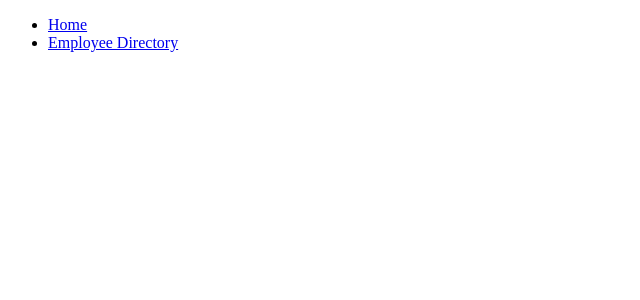
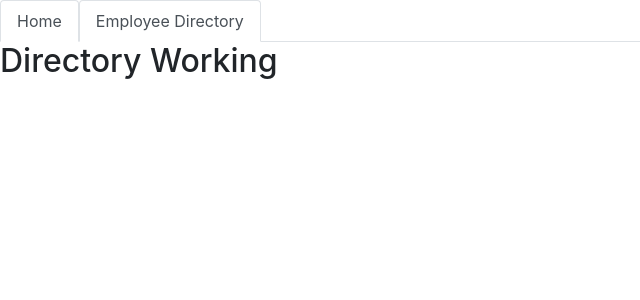
Before and after one commit to missjody/employeedirectory, a React (Create React App) app: page /Directory in a window 1280 px wide. Shown: the top 300 px of the page, without its empty margins (0-640 px from the left). Built offline with nearby package versions, Linux system fonts and the light colour scheme.

Commit message:
tabs working and look pretty

```diff
--- a/public/index.html
+++ b/public/index.html
@@ -1,14 +1,12 @@
 <!DOCTYPE html>
 <html lang="en">
+
 <head>
   <meta charset="utf-8" />
   <link rel="icon" href="%PUBLIC_URL%/favicon.ico" />
   <meta name="viewport" content="width=device-width, initial-scale=1" />
   <meta name="theme-color" content="#000000" />
-    <meta
-      name="description"
-      content="Web site created using create-react-app"
-    />
+  <meta name="description" content="Web site created using create-react-app" />
   <link rel="apple-touch-icon" href="%PUBLIC_URL%/logo192.png" />
   <!--
       manifest.json provides metadata used when your web app is installed on a
@@ -24,8 +22,10 @@
       work correctly both with client-side routing and a non-root public URL.
       Learn how to configure a non-root public URL by running `npm run build`.
     -->
+  <link rel="stylesheet" href="https://cdnjs.cloudflare.com/ajax/libs/twitter-bootstrap/4.0.0/css/bootstrap.min.css" />
   <title>React App</title>
 </head>
+
 <body>
   <noscript>You need to enable JavaScript to run this app.</noscript>
   <div id="root"></div>
@@ -40,4 +40,5 @@
       To create a production bundle, use `npm run build` or `yarn build`.
     -->
 </body>
+
 </html>
--- a/src/App.js
+++ b/src/App.js
@@ -1,9 +1,9 @@
 // possible option from activities 19 and 20 and review
-import React from 'react';
+import React from "react";
 import { BrowserRouter as Router, Route } from "react-router-dom";
 import NavTabs from "./components/NavTabs";
-// import Home from "./components/Home";
-// import Directory from "./components/Directory";
+import Home from "./components/pages/Home";
+import Directory from "./components/pages/Directory";
 
 import './App.css'; // is this needed here?
 
@@ -16,13 +16,11 @@ function App() {
         {/* NavTabs will always be loaded */}
         <NavTabs />
         {/* These will be rendered conditionally */}
-        {/* <Route exact path="/" component={Home} /> */}
-        {/* <Route exact path="/Directory" component={Directory} /> */}
+        <Route exact path="/" component={Home} />
+        <Route exact path="/Directory" component={Directory} />
       </>
     </Router>
   );
 };
 
-
-
 export default App;
--- a/src/components/pages/Directory.js
+++ b/src/components/pages/Directory.js
@@ -0,0 +1,13 @@
+import React from "react";
+
+function Directory(props) {
+  return (
+    <div>
+
+      {/* HTML goes here */}
+      <h2> Directory Working </h2>
+    </div>
+  )
+}
+
+export default Directory;
--- a/src/components/pages/Home.js
+++ b/src/components/pages/Home.js
@@ -0,0 +1,14 @@
+import React from "react";
+
+function Home() {
+  return (
+    <div>
+      {/* set up the home page here
+      describe what the application does
+      encourage the user to click on the Directory tab */}
+      <h2> Home Working </h2>
+    </div>
+  )
+}
+
+export default Home;
--- a/src/index.js
+++ b/src/index.js
@@ -2,15 +2,15 @@
 import React from "react";
 import ReactDOM from "react-dom";
 import App from "./App";
+// import './index.css';
+import * as serviceWorker from './serviceWorker';
 
 ReactDOM.render(<App />, document.getElementById("root"));
 
 // code from original react example
 // import React from 'react';
 // import ReactDOM from 'react-dom';
-// import './index.css';
 // import App from './App';
-// import * as serviceWorker from './serviceWorker';
 
 // ReactDOM.render(
 //   <React.StrictMode>
@@ -22,4 +22,4 @@ ReactDOM.render(<App />, document.getElementById("root"));
 // // If you want your app to work offline and load faster, you can change
 // // unregister() to register() below. Note this comes with some pitfalls.
 // // Learn more about service workers: https://bit.ly/CRA-PWA
-// serviceWorker.unregister();
+serviceWorker.register();
```
Also changed, not shown: 1 other file (tests, documents, lock files or other folders). Lines whose indentation alone changed are shown as unchanged.
